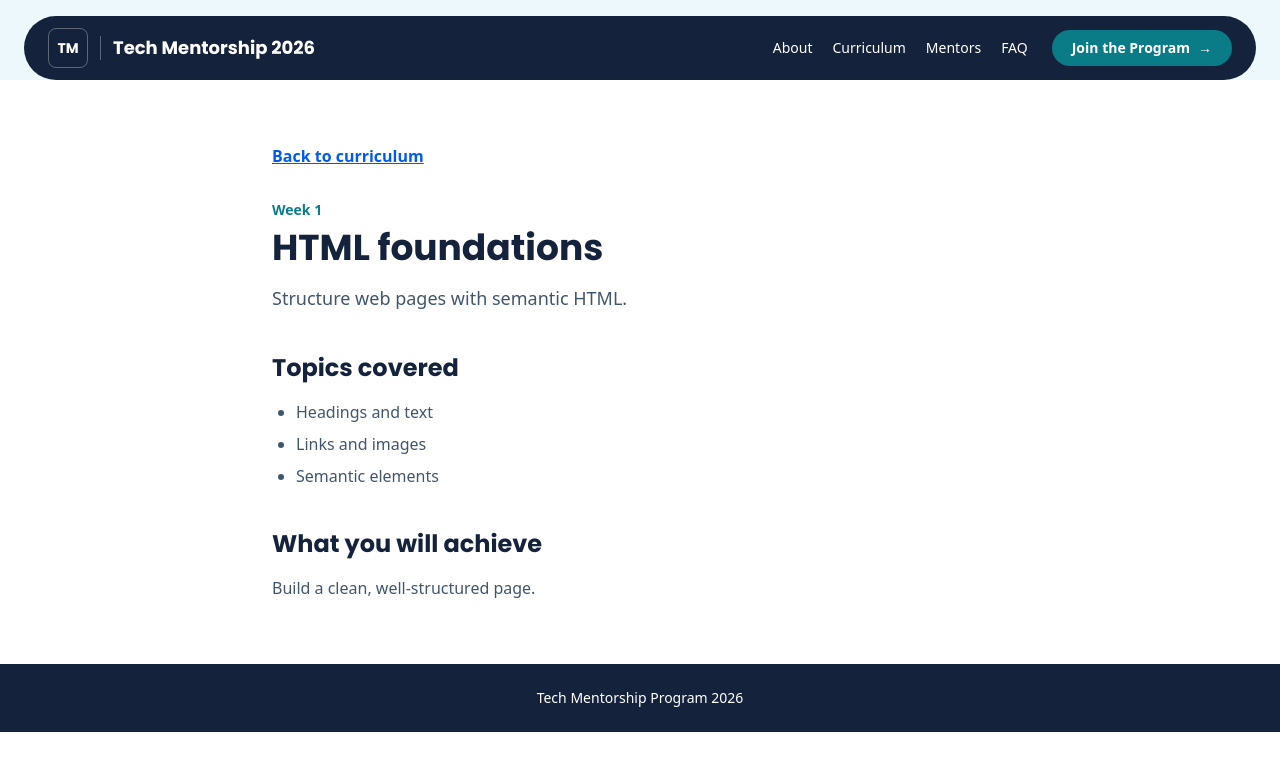
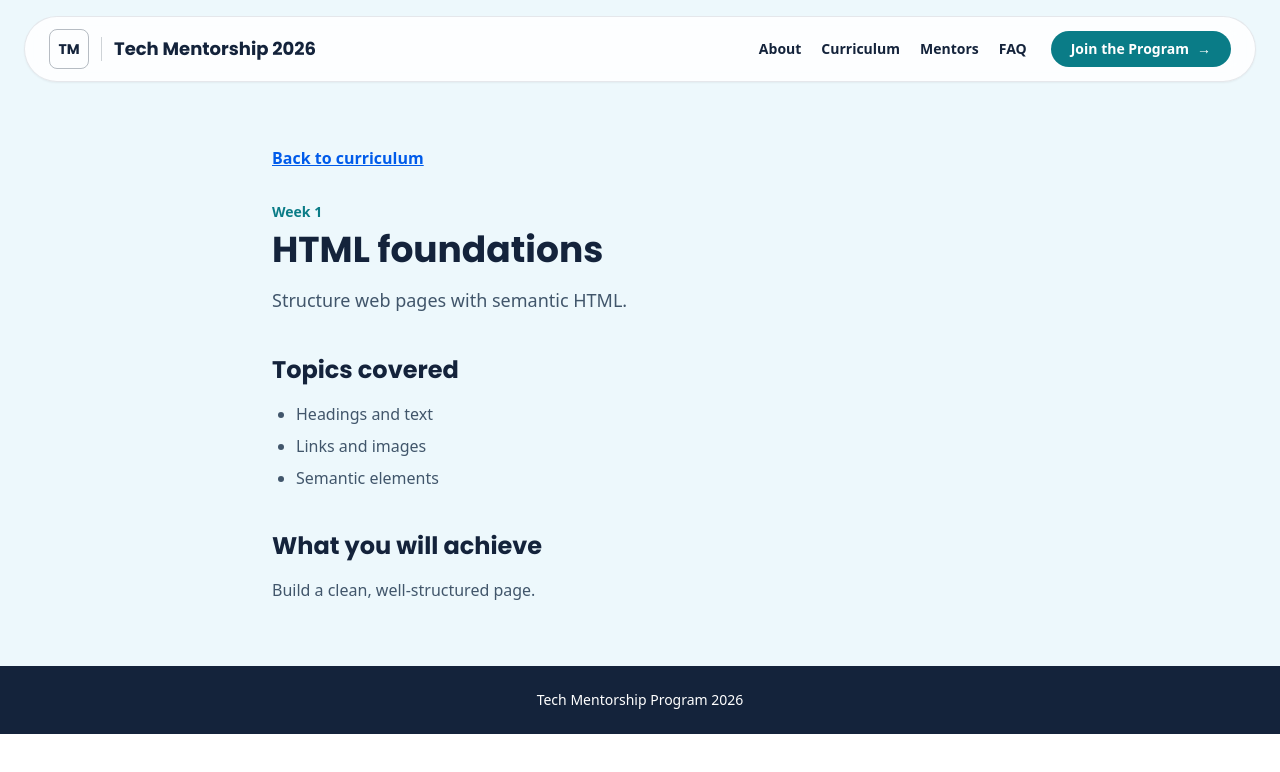
Before and after one commit to apankadavid/tech-mentorship-landing, a React (Vite) app: page /curriculum/1 in a window 1280 px wide. Shown: the top 772 px of the page. Built offline with nearby package versions, Linux system fonts and the light colour scheme.

Commit message:
feat: make nav sticky, light and translucent

```diff
--- a/src/components/About.jsx
+++ b/src/components/About.jsx
@@ -17,7 +17,7 @@ const points = [
 
 export default function About() {
   return (
-    <section id="about" className="scroll-mt-4 bg-ice">
+    <section id="about" className=" bg-ice">
       <div className="mx-auto max-w-6xl px-4 py-16">
         <h2 className="font-heading text-3xl font-bold text-navy">
           About the program
--- a/src/components/Faq.jsx
+++ b/src/components/Faq.jsx
@@ -6,7 +6,7 @@ export default function Faq() {
   const [openId, setOpenId] = useState(null);
 
   return (
-    <section id="faq" className="scroll-mt-4 bg-white">
+    <section id="faq" className=" bg-white">
       <div className="mx-auto max-w-3xl px-4 py-16">
         <h2 className="font-heading text-3xl font-bold text-navy">
           Frequently asked questions
--- a/src/components/Layout.jsx
+++ b/src/components/Layout.jsx
@@ -1,8 +1,18 @@
 import { Link, Outlet } from "react-router-dom";
+
+const links = [
+  ["About", "/#about"],
+  ["Curriculum", "/#curriculum"],
+  ["Mentors", "/#mentors"],
+  ["FAQ", "/#faq"],
+];
+
+const focusRing =
+  "focus-visible:outline focus-visible:outline-2 focus-visible:outline-offset-2 focus-visible:outline-brand";
 
 export default function Layout() {
   return (
-    <>
+    <div className="bg-ice">
       <a
         href="#main"
         className="sr-only focus:not-sr-only focus:fixed focus:left-4 focus:top-4 focus:z-50 focus:rounded-md focus:bg-navy focus:px-4 focus:py-2 focus:text-white"
@@ -10,24 +20,24 @@ export default function Layout() {
         Skip to main content
       </a>
 
-      <header className="bg-ice px-4 pt-4 sm:px-6">
+      <header className="z-40 px-4 pt-4 sm:sticky sm:top-0 sm:px-6">
         <nav
           aria-label="Main"
-          className="mx-auto flex max-w-7xl flex-wrap items-center justify-between gap-x-6 gap-y-3 rounded-2xl bg-navy px-4 py-3 text-white sm:rounded-full sm:px-6"
+          className="mx-auto flex max-w-7xl flex-wrap items-center justify-between gap-x-6 gap-y-3 rounded-2xl border border-navy/10 bg-white/85 px-4 py-3 text-navy shadow-sm backdrop-blur-md sm:rounded-full sm:px-6"
         >
           <Link
             to="/"
-            className="flex items-center gap-3 rounded-lg focus-visible:outline focus-visible:outline-2 focus-visible:outline-offset-2 focus-visible:outline-white"
+            className={`flex items-center gap-3 rounded-lg ${focusRing}`}
           >
             <span
               aria-hidden="true"
-              className="flex h-10 w-10 items-center justify-center rounded-lg border border-white/30 font-heading text-sm font-bold"
+              className="flex h-10 w-10 items-center justify-center rounded-lg border border-navy/30 font-heading text-sm font-bold"
             >
               TM
             </span>
             <span
               aria-hidden="true"
-              className="hidden h-6 w-px bg-white/30 sm:block"
+              className="hidden h-6 w-px bg-navy/20 sm:block"
             />
             <span className="font-heading text-lg font-bold">
               Tech Mentorship 2026
@@ -35,17 +45,12 @@ export default function Layout() {
           </Link>
 
           <div className="flex flex-wrap items-center gap-x-6 gap-y-3">
-            <ul className="flex flex-wrap gap-x-5 gap-y-2 text-sm font-medium">
-              {[
-                ["About", "/#about"],
-                ["Curriculum", "/#curriculum"],
-                ["Mentors", "/#mentors"],
-                ["FAQ", "/#faq"],
-              ].map(([label, href]) => (
+            <ul className="flex flex-wrap gap-x-5 gap-y-2 text-sm font-semibold">
+              {links.map(([label, href]) => (
                 <li key={label}>
                   <a
                     href={href}
-                    className="rounded hover:underline focus-visible:outline focus-visible:outline-2 focus-visible:outline-offset-2 focus-visible:outline-white"
+                    className={`rounded hover:underline ${focusRing}`}
                   >
                     {label}
                   </a>
@@ -55,7 +60,7 @@ export default function Layout() {
 
             <a
               href="/#signup"
-              className="inline-flex items-center gap-2 rounded-full bg-teal-dark px-5 py-2 text-sm font-semibold text-white hover:bg-brand focus-visible:outline focus-visible:outline-2 focus-visible:outline-offset-2 focus-visible:outline-white"
+              className={`inline-flex items-center gap-2 rounded-full bg-teal-dark px-5 py-2 text-sm font-semibold text-white hover:bg-brand ${focusRing}`}
             >
               Join the Program
               <span aria-hidden="true">→</span>
@@ -71,6 +76,6 @@ export default function Layout() {
       <footer className="bg-navy px-4 py-6 text-center text-sm text-white">
         Tech Mentorship Program 2026
       </footer>
-    </>
+    </div>
   );
 }
--- a/src/components/SignupForm.jsx
+++ b/src/components/SignupForm.jsx
@@ -86,7 +86,7 @@ async function handleSubmit(e) {
 }
 
   return (
-    <section id="signup" className="scroll-mt-4 bg-ice">
+    <section id="signup" className=" bg-ice">
       <div className="mx-auto max-w-xl px-4 py-16">
         <h2 className="font-heading text-3xl font-bold text-navy">
           Join the program
--- a/src/components/Testimonials.jsx
+++ b/src/components/Testimonials.jsx
@@ -2,7 +2,7 @@ import { testimonials } from "../data/testimonials";
 
 export default function Testimonials() {
   return (
-    <section id="testimonials" className="scroll-mt-4 bg-ice">
+    <section id="testimonials" className="scroll-mt- bg-ice">
       <div className="mx-auto max-w-6xl px-4 py-16">
         <h2 className="font-heading text-3xl font-bold text-navy">
           What mentees say
```
